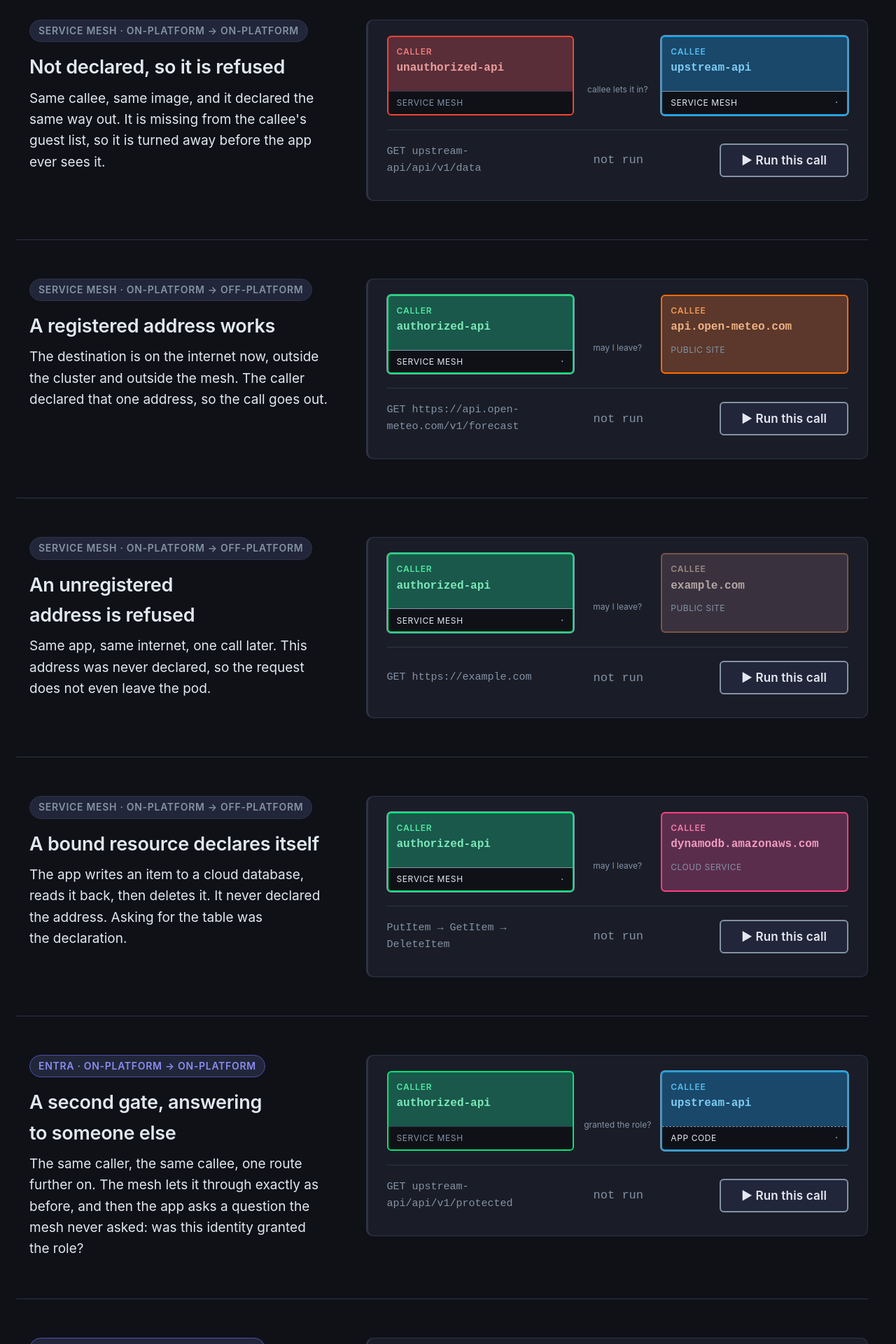
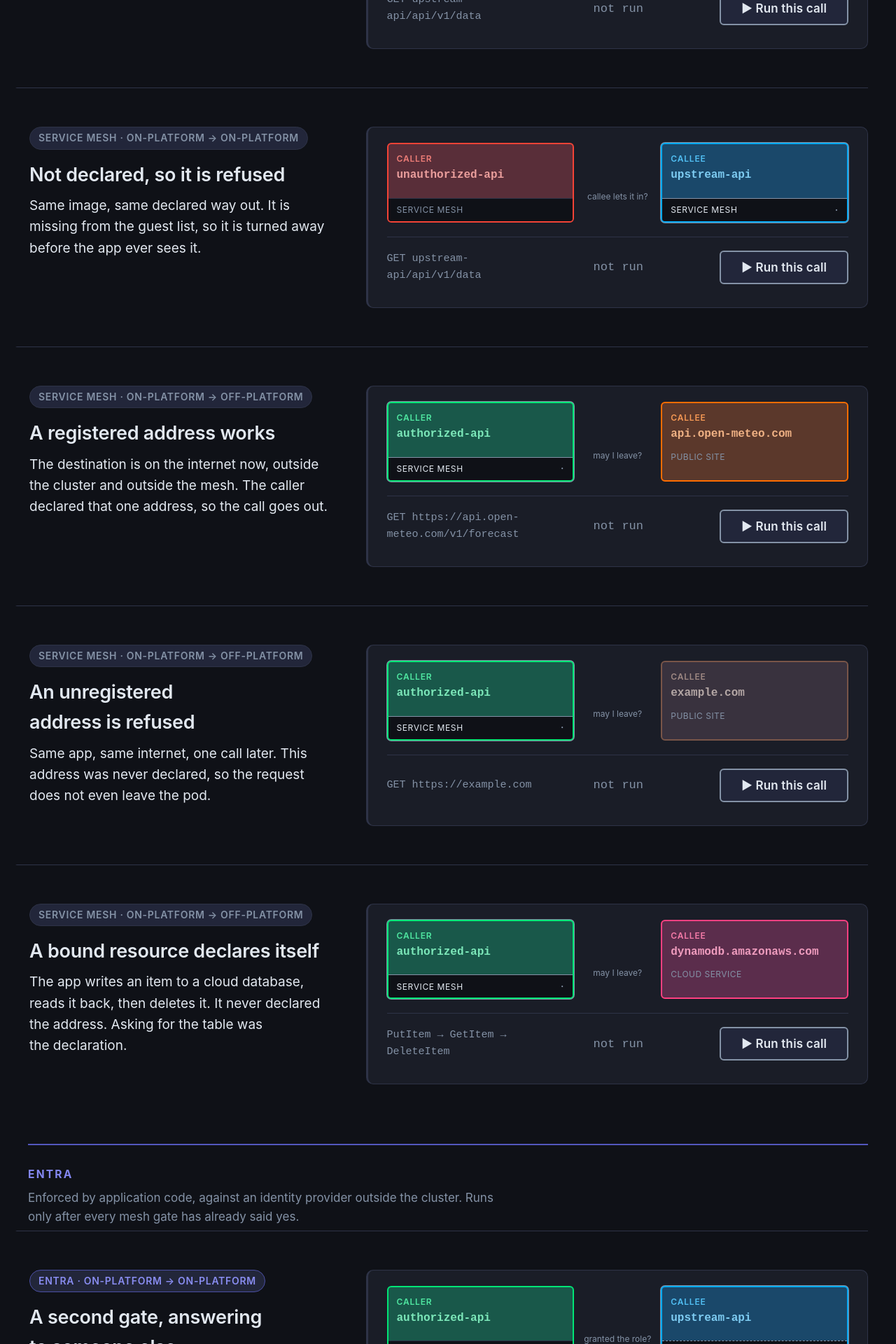
Before and after one commit to cujarrett/platform-connections-demo, an Angular app in the folder spa/: page / in a window 1280 px wide. Shown: the part 740-2660 px from the top of the page at 70% size. Built offline with nearby package versions, Linux system fonts and the light colour scheme.

Commit message:
fix: show the metrics exemption the rendered-object cards were hiding

```diff
--- a/spa/src/app/app.ts
+++ b/spa/src/app/app.ts
@@ -110,6 +110,12 @@ interface Result {
       </header>
 
       @for (c of cases; track c.title; let i = $index) {
+        @if (c.section) {
+          <div class="layer" [class.entra]="c.section.label === 'Entra'">
+            <h2>{{ c.section.label }}</h2>
+            <p>{{ c.section.blurb }}</p>
+          </div>
+        }
         <section class="case" [class]="verdict(i)" [id]="'case-' + i">
           <div class="narrative">
             <span class="kind" [class.entra]="c.kind.startsWith('entra')">{{ c.kind }}</span>
--- a/spa/src/app/cases.ts
+++ b/spa/src/app/cases.ts
@@ -21,6 +21,9 @@ export interface Snippet {
 }
 
 export interface Case {
+  /** Shown as a band above this card, once per group. The mesh and Entra runs are the
+   *  same shape and different systems, and a per-card badge was not enough to say so. */
+  section?: { label: string; blurb: string }
   kind: string
   title: string
   summary: string
@@ -105,6 +108,11 @@ const ISTIO_CASE_STUDIES: Source = {
 
 export const CASES: Case[] = [
   {
+    section: {
+      label: "Service mesh",
+      blurb:
+        "Enforced by a proxy beside every pod, against certificates this cluster issues. Decides whether a call is carried at all.",
+    },
     kind: "service mesh · on-platform → on-platform",
     title: "Declared, so it works",
     summary:
@@ -119,8 +127,8 @@ export const CASES: Case[] = [
       request: "GET upstream-api/api/v1/data",
       why: "<b>Allowed.</b> The caller's identity is named in the policy, so it passes.",
     },
-    deep: `<p>This call needed two yeses: one from the caller's pod to let it out, one from the callee's pod to let it in. Sharing a namespace is neither.</p>
-<p><b>Neither team wrote a service mesh policy.</b> One declared the calls it makes, the other declared who may call it. Neither has to know a service mesh exists, and that is the point. Platform engineering is the difference between understanding a mesh and shipping without needing to.</p>`,
+    deep: `<p>Two yeses, one from each pod. Sharing a namespace is neither.</p>
+<p><b>Neither team wrote a service mesh policy.</b> One declared what it calls, the other who may call it. Platform engineering is the difference between understanding a mesh and shipping without needing to.</p>`,
     declared: [
       {
         code: `consumes:
@@ -154,8 +162,10 @@ spec:
   egress:
     - hosts:
         - "istio-system/*"   # istiod, where the sidecar gets its config and certs
-        # ↓ the one app it declared. no wildcard, so nothing else
-        - "platform-connections-demo/upstream-api.platform-connections-demo.svc.cluster.local"`,
+        # ↓ the app it declared. every other line here was declared too,
+        #   and the cards below account for them. no wildcard anywhere
+        - "platform-connections-demo/upstream-api.platform-connections-demo.svc.cluster.local"
+        # ...one entry per declared destination`,
         sources: [composition("the Sidecar egress list", 1011, 1054)],
         actor: "caller",
       },
@@ -170,6 +180,10 @@ spec:
     matchLabels: { app.kubernetes.io/instance: upstream-api }
   action: ALLOW
   rules:
+    # metrics, on its own port. no principal, because the scraper has none
+    - to:
+        - operation:
+            ports: ["9090"]
     # provides: data
     - from:
         - source:
@@ -186,7 +200,7 @@ spec:
     kind: "service mesh · on-platform → on-platform",
     title: "Not declared, so it is refused",
     summary:
-      "Same callee, same image, and it declared the same way out. It is missing from the callee's guest list, so it is turned away before the app ever sees it.",
+      "Same image, same declared way out. It is missing from the guest list, so it is turned away before the app ever sees it.",
     call: {
       from: "unauthorized-api",
       to: "upstream-api",
@@ -197,8 +211,8 @@ spec:
       request: "GET upstream-api/api/v1/data",
       why: "<b>Denied.</b> Nothing was wrong with the caller. It simply was not on the list.",
     },
-    deep: `<p>upstream-api names one caller in its policy: authorized-api. unauthorized-api is not on the list so it is refused. The two callers are otherwise identical - same image, same declared way out. Only the guest list differs.</p>
-<p><b>Could a pod claim to be someone else?</b> No. Identity is not a name in a header. Every meshed pod carries a certificate proving its SPIFFE identity, and STRICT mTLS refuses any peer that cannot present one. The name is checked only after the certificate proves it.</p>`,
+    deep: `<p>upstream-api names one caller: authorized-api. Only the guest list differs.</p>
+<p><b>Could a pod claim to be someone else?</b> No - identity is a certificate, not a header. STRICT mTLS refuses any peer without one, and the name is checked only after the certificate proves it.</p>`,
     declared: [
       {
         code: `consumes:
@@ -232,7 +246,12 @@ spec:
   selector:
     matchLabels: { app.kubernetes.io/instance: upstream-api }
   mtls:
-    mode: STRICT`,
+    mode: STRICT
+  portLevelMtls:
+    # the one hole, and it is deliberate: Prometheus is not in the mesh
+    # and has no certificate to present. App traffic is unaffected.
+    "9090":
+      mode: PERMISSIVE`,
         sources: [composition("the PeerAuthentication template", 937, 960)],
         actor: "callee",
       },
@@ -247,12 +266,16 @@ spec:
     matchLabels: { app.kubernetes.io/instance: upstream-api }
   action: ALLOW
   rules:
+    # rules are ORed, so this one is a second way in - metrics only
+    - to:
+        - operation:
+            ports: ["9090"]
     # provides: data
     - from:
         - source:
             principals:
               - "cluster.local/ns/platform-connections-demo/sa/authorized-api"
-# unauthorized-api appears in no rule, so it is refused`,
+# unauthorized-api appears in no rule that carries the app port, so it is refused`,
         sources: [composition("the AuthorizationPolicy template", 961, 1010)],
         actor: "callee",
       },
@@ -273,7 +296,7 @@ spec:
       request: "GET https://api.open-meteo.com/v1/forecast",
       why: "<b>Allowed.</b> Declaring the host is what makes it reachable.",
     },
-    deep: `<p>One declared hostname renders both halves: a <code>ServiceEntry</code> to make the address known, and a <code>Sidecar</code> egress line to let this pod reach it. Known is not permitted.</p>`,
+    deep: `<p>One declared hostname renders both: a <code>ServiceEntry</code> making the address known, a <code>Sidecar</code> line letting this pod reach it. Known is not permitted.</p>`,
     upstream:
       "Nothing. The site checks no identity, so the mesh alone controls which workload may reach it.",
     declared: [
@@ -337,8 +360,8 @@ spec:
       codeNote: "its own sidecar answered, example.com was never contacted",
       why: "<b>Blocked on the way out.</b> The packet never reaches the internet.",
     },
-    deep: `<p>There is no pod on the far end to hold a policy, so the only place to decide is the caller's own side, on the way out.</p>
-<p>Its <code>Sidecar</code> runs <code>REGISTRY_ONLY</code>: the control plane, its own namespace, and the hosts it declared. Nothing else exists as far as it is concerned. No team asked for that default, and none can forget it.</p>`,
+    deep: `<p>No pod on the far end to hold a policy, so the only place to decide is on the way out.</p>
+<p>Its <code>Sidecar</code> runs <code>REGISTRY_ONLY</code> - the control plane, its namespace, and what it declared. Nothing else exists. No team asked for that default, and none can forget it.</p>`,
     upstream:
       "Nothing. It is a website on the internet, outside the mesh, and it never learns the call was attempted.",
     declared: [
@@ -393,9 +416,9 @@ spec:
       request: "PutItem → GetItem → DeleteItem",
       why: "<b>Allowed.</b> The table reference is what opened the path to it.",
     },
-    deep: `<p>Off-platform hosts normally go in <code>consumes</code>. This one does not. Asking for a table already identifies the endpoint, so the platform registers it.</p>
-<p><b>There is a hidden call first.</b> Before touching the table, a sidecar trades this pod's certificate for temporary cloud credentials. Two more endpoints the app never declared, and unregistered means blackholed, so the platform registers those too. Miss them and the pod starts fine, then fails every call with nothing pointing at the mesh.</p>
-<p>A bucket, a cache, a queue - every resource the platform hands out has an address it already knows, and the same thing happens. The rule that falls out: <b><code>consumes</code> is for what nothing else states.</b> An off-platform host nobody can infer, or an app in another namespace. Anything the platform provisioned, it registers.</p>`,
+    deep: `<p>Off-platform hosts normally go in <code>consumes</code>. Not this one: asking for a table identifies the endpoint, so the platform registers it.</p>
+<p><b>There is a hidden call first.</b> A sidecar trades this pod's certificate for temporary credentials - two more endpoints nobody declared, and unregistered means blackholed. Miss them and the pod starts fine, then fails every call.</p>
+<p>A bucket, a cache, a queue - same thing. <b><code>consumes</code> is for what nothing else states.</b></p>`,
     upstream: "Nothing. The database is outside the mesh too.",
     declared: [
       {
@@ -448,6 +471,11 @@ spec:
     ],
   },
   {
+    section: {
+      label: "Entra",
+      blurb:
+        "Enforced by application code, against an identity provider outside the cluster. Runs only after every mesh gate has already said yes.",
+    },
     kind: "entra · on-platform → on-platform",
     title: "A second gate, answering to someone else",
     summary:
@@ -463,9 +491,10 @@ spec:
       request: "GET upstream-api/api/v1/protected",
       why: "<b>Allowed.</b> Every mesh gate passed, and the token carried Data.Read.",
     },
-    deep: `<p>Nothing here replaces the mesh. The call still passes all four checkpoints first; only then is a token read. This gate can refuse a call the mesh allowed, and it can never permit one the mesh refused.</p>
-<p><b>No secret is involved.</b> The pod already holds a certificate proving which workload it is. It presents that to Entra, which trusts it because the callee's registration was told to, and gets back a token naming the roles it holds. Nothing is stored, and there is no password to rotate.</p>
-<p><b>Why bother, when the mesh already said yes?</b> The mesh answers "may this workload open a connection". This answers "may this identity do this particular thing", and it answers it somewhere outside the cluster - so the grant survives the cluster and holds anywhere that identity is used.</p>`,
+    deep: `<p>Nothing replaces the mesh. All four checkpoints pass first, then a token is read. This gate can refuse what the mesh allowed, never permit what it refused.</p>
+<p><b>Two tokens, neither a password.</b> The pod's <b>SVID</b> says who it is - <code>sub</code> its SPIFFE ID, <code>aud</code> <code>api://AzureADTokenExchange</code>. Entra accepts it because a <b>federated credential</b> names those exact strings, matched literally. Back comes an <b>access token</b>: <code>azp</code> the caller, <code>aud</code> this API, <code>roles</code> what it holds. Only <code>roles</code> decides.</p>
+<p>The scope <code>&lt;this API&gt;/.default</code> means "every role I already hold". It cannot name one it was not granted - that needs a user to consent, and there is none.</p>
+<p>The panel shows what the caller proved and what the callee received. The tokens never appear - each is a live credential, and this page is public.</p>`,
     declared: [
       {
         code: `entra:
@@ -489,6 +518,20 @@ spec:
       },
     ],
     rendered: [
+      {
+        code: `# why Entra believes the pod at all.
+# all three are matched literally - no wildcards, no prefixes
+apiVersion: applications.azuread.upbound.io/v1beta1
+kind: FederatedIdentityCredential
+spec:
+  forProvider:
+    issuer: https://oidc.mattjarrett.dev
+    subject: spiffe://homelab.local/ns/platform-connections-demo/sa/authorized-api
+    audiences:
+      - api://AzureADTokenExchange`,
+        sources: [composition("the FederatedIdentityCredential template", 715, 745)],
+        actor: "callee",
+      },
       {
         code: `# the role this API offers
 apiVersion: applications.azuread.upbound.io/v1beta1
@@ -537,9 +580,9 @@ spec:
       request: "GET upstream-api/api/v1/admin",
       why: "<b>Denied.</b> Allowed in, and still not allowed to do this.",
     },
-    deep: `<p>Nothing changed about the caller between these two cards. It passed every mesh gate here exactly as it did there, and its token is the same real, signed, unexpired token. That token names one role, and this route wants a different one: <code>identity is valid but holds ["Data.Read"], needs "Data.Admin"</code>.</p>
-<p><b>Being let in is not being allowed to do everything.</b> The mesh answers once, at the door, for the whole workload. This answers per route, so one caller can read and not administer. Splitting that would take a second app and a second guest list at the mesh layer.</p>
-<p><b>Two 403s that look identical and are not.</b> The refusal two cards up came from a proxy reading a certificate. This one came from application code reading a claim. They live in different files, in different systems, and are fixed by different people - so the response says which gate answered.</p>`,
+    deep: `<p>Nothing changed about the caller - same certificate, same gates, same token, <code>roles</code> still holding <code>Data.Read</code>. This route wants a role that is not in the list, and no signed token can be talked into containing it.</p>
+<p><b>Being let in is not being allowed to do everything.</b> The mesh answers once, at the door, for the whole workload. This answers per route.</p>
+<p><b>Two 403s that look identical and are not.</b> The earlier came from a proxy reading a certificate, this from app code reading a claim - so the response says which gate answered.</p>`,
     declared: [
       {
         code: `entra:
@@ -590,12 +633,13 @@ spec:
   {
     kind: "where this stops",
     title: "Platform Connections stops at workload authorization",
-    summary: "Every call above was decided by which pod was calling. Never by who was using it.",
+    summary:
+      "Every call above was decided by which workload was calling, and what that workload had been granted. Never by who was using it.",
     deep: `<p class="answers"><b>It answers</b></p>
 <ul>
   <li>Can this pod call that pod?</li>
   <li>Can this pod reach this database?</li>
-  <li>Can this pod use this bucket?</li>
+  <li>Was this identity granted this role?</li>
 </ul>
 <p class="answers"><b>It does not answer</b></p>
 <ul class="not">
@@ -603,6 +647,7 @@ spec:
   <li>Can Bob approve payroll?</li>
 </ul>
 <p>Those last two are about a person and a particular record.</p>
+<p>The last two calls sharpen that boundary rather than move it: same pod, same certificate, one refused - by a role granted outside this cluster. Still a workload being authorized, one layer up, and still nobody's name anywhere.</p>
 <hr class="close-rule" />
 <p><b>A mesh can already watch every call. So why declare?</b> Watching only shows what happened while something was looking, so the quarter-end job and the failover path are missing from that graph and live in production. Declaring costs a line in review. <i>Can we turn this off?</i> becomes a list of who declared it, not thirty days of silence, and an undeclared call is refused as it happens, not drawn on a dashboard for Monday.</p>`,
     docs: [DESIGN_DOC, NOTHING_NOVEL, CROSSPLANE_ADOPTERS, ISTIO_CASE_STUDIES],
--- a/spa/src/styles.css
+++ b/spa/src/styles.css
@@ -198,6 +198,34 @@ h1 {
 /* One rail, drawn once, on the band itself. The heading, the card and the detail panel
    all hang off the same line, so they read as one thing. Drawn per-child it came out as
    two disconnected dashes at the same x, which looks like a mistake rather than a link. */
+/* One band per enforcement layer. The two runs look alike on purpose - same shape,
+   same declarations - so the page has to say out loud where one stops. */
+.layer {
+  border-top: 2px solid var(--color-text-muted);
+  padding: 1.5rem 0 0.25rem;
+  margin-top: 1.5rem;
+}
+.layer h2 {
+  font-size: 0.78rem;
+  font-weight: 700;
+  letter-spacing: 0.14em;
+  text-transform: uppercase;
+  color: var(--color-text);
+  margin: 0 0 0.35rem;
+}
+.layer p {
+  margin: 0;
+  max-width: 62ch;
+  font-size: 0.85rem;
+  color: var(--color-text-muted);
+}
+.layer.entra {
+  border-top-color: color-mix(in srgb, var(--color-accent, #8b8bf5) 70%, var(--color-border));
+}
+.layer.entra h2 {
+  color: color-mix(in srgb, var(--color-accent, #8b8bf5) 75%, var(--color-text));
+}
+
 .case {
   padding: 2.75rem 0;
   scroll-margin-top: 1.5rem;
```
